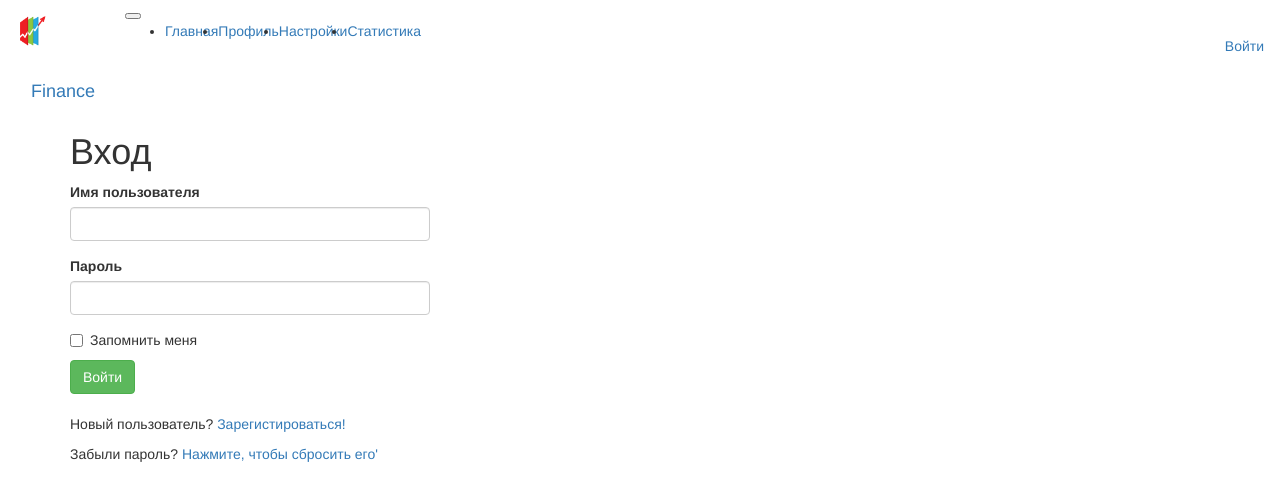
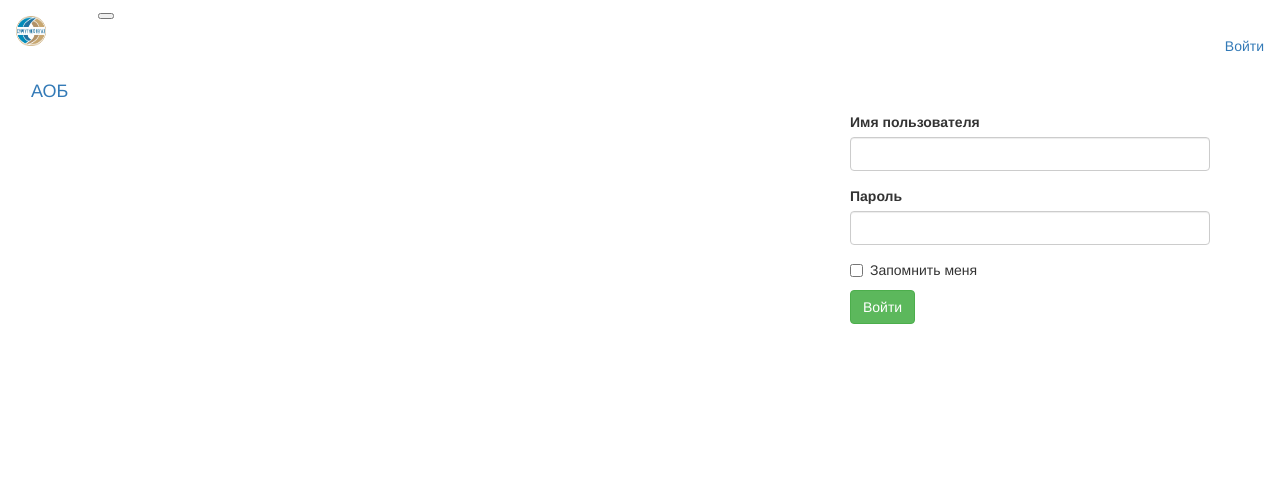
Before and after one commit to RenOoise/aob, a Flask app: page /auth/login in a window 1280 px wide. Shown: the top 501 px of the page. Run offline with Flask 2, Linux system fonts and the light colour scheme; parts of the project's set-up code (start-up, migrations or seed data) failed here and were passed over; some libraries are stand-ins or nearby versions.

Commit message:
Подгонка скелета под программу

```diff
--- a/app/models.py
+++ b/app/models.py
@@ -20,7 +20,6 @@ class User(UserMixin, db.Model):
     username = db.Column(db.String(64), index=True, unique=True)
     email = db.Column(db.String(120), index=True, unique=True)
     password_hash = db.Column(db.String(128))
-    posts = db.relationship('Finance', backref='author', lazy='dynamic')
     about_me = db.Column(db.String(140))
     last_seen = db.Column(db.DateTime, default=datetime.utcnow)
     followed = db.relationship(
--- /dev/null
+++ b/app/modules/select.py
@@ -0,0 +1 @@
+import postgresql
--- a/app/templates/auth/login.html
+++ b/app/templates/auth/login.html
@@ -2,16 +2,16 @@
 {% import 'bootstrap/wtf.html' as wtf %}
 
 {% block app_content %}
-    <h1>Вход</h1>
-    <div class="row">
-        <div class="col-md-4">
-                    {{ wtf.quick_form(form, button_map={'submit': 'success'}) }}
-        </div>
+
+<div class="row">
+    <div class="col-md-4">
+
     </div>
-    <br>
-    <p>Новый пользователь? <a href="{{ url_for('auth.register') }}">Зарегистироваться!</a></p>
-    <p>
-        Забыли пароль?
-        <a href="{{ url_for('auth.reset_password_request') }}">Нажмите, чтобы сбросить его'</a>
-    </p>
+    <div class="col-md-4 col-lg-offset-4">
+        {{ wtf.quick_form(form, button_map={'submit': 'success'}) }}
+    </div>
+    <div class="col-md-4">
+
+    </div>
+</div>
 {% endblock %}
--- a/app/templates/base.html
+++ b/app/templates/base.html
@@ -4,24 +4,31 @@
 <link rel="icon" type="image/png" href="{{ url_for('static', filename='brand.png') }}">
 {% endblock %}
 {% block title %}
-{% if title %}{{ title }} - ProjectName {% else %}{{ 'ProjectName' }}{% endif %}
+{% if title %}{{ title }} - Автоматическая Отправка Бензовозов {% else %}{{ 'Автоматическая Отправка Бензовозов' }}{% endif %}
 {% endblock %}
 
 {% block navbar %}
 
 <nav class="navbar navbar-expand-lg navbar-dark bg-dark">
     <a class="navbar-brand" href="{{ url_for('main.index') }}">
-        <img src="{{ url_for('static', filename='brand.png') }}" width="30" height="30" class="d-inline-block align-top" alt=""><h1 class="navbar-brand mb-0">Finance</h1>
+        <img src="{{ url_for('static', filename='brand.png') }}" width="30" height="30" class="d-inline-block align-top" alt=""><h1 class="navbar-brand mb-0">АОБ</h1>
     </a>
     <button class="navbar-toggler" type="button" data-toggle="collapse" data-target="#navbarSupportedContent" aria-controls="navbarSupportedContent" aria-expanded="false" aria-label="Toggle navigation">
         <span class="navbar-toggler-icon"></span>
     </button>
+
+
+
     <div class="collapse navbar-collapse" id="navbarSupportedContent">
+
         <ul class="navbar-nav mr-auto">
+                    {% if current_user.is_anonymous %}
+
+        {% else %}
             <li class="nav-item {%if index %} active {%endif%}">
                 <a class="nav-link" href="{{ url_for('main.index') }}">Главная<span class="sr-only">(current)</span></a>
             </li>
-             <li class="nav-item {%if profile %} active {%endif%}">
+            <li class="nav-item {%if profile %} active {%endif%}">
                 <a class="nav-link" href="{{ url_for('main.user', username=current_user.username) }}">Профиль</a>
             </li>
             <li class="nav-item{%if settings %} active {%endif%}">
@@ -39,13 +46,15 @@
                     <a class="dropdown-item" href="#">Резерв3</a>
                 </div>
             </li>
+                    {% endif %}
         </ul>
+
         <ul class="nav navbar-nav navbar-right">
             {% if current_user.is_anonymous %}
-                    <li><a class="nav-link" href="{{ url_for('auth.login') }}">Войти</a></li>
-                    {% else %}
-                    <li><a class="nav-link" href="{{ url_for('auth.logout') }}">Выйти</a></li>
-                    {% endif %}
+            <li><a class="nav-link" href="{{ url_for('auth.login') }}">Войти</a></li>
+            {% else %}
+            <li><a class="nav-link" href="{{ url_for('auth.logout') }}">Выйти</a></li>
+            {% endif %}
         </ul>
     </div>
 </nav>
```
Also changed, not shown: app/templates/settings.html (+0 -43 lines), app/templates/user.html (+0 -17 lines), app/static/brand.ico (deleted), app/static/brand.png.
